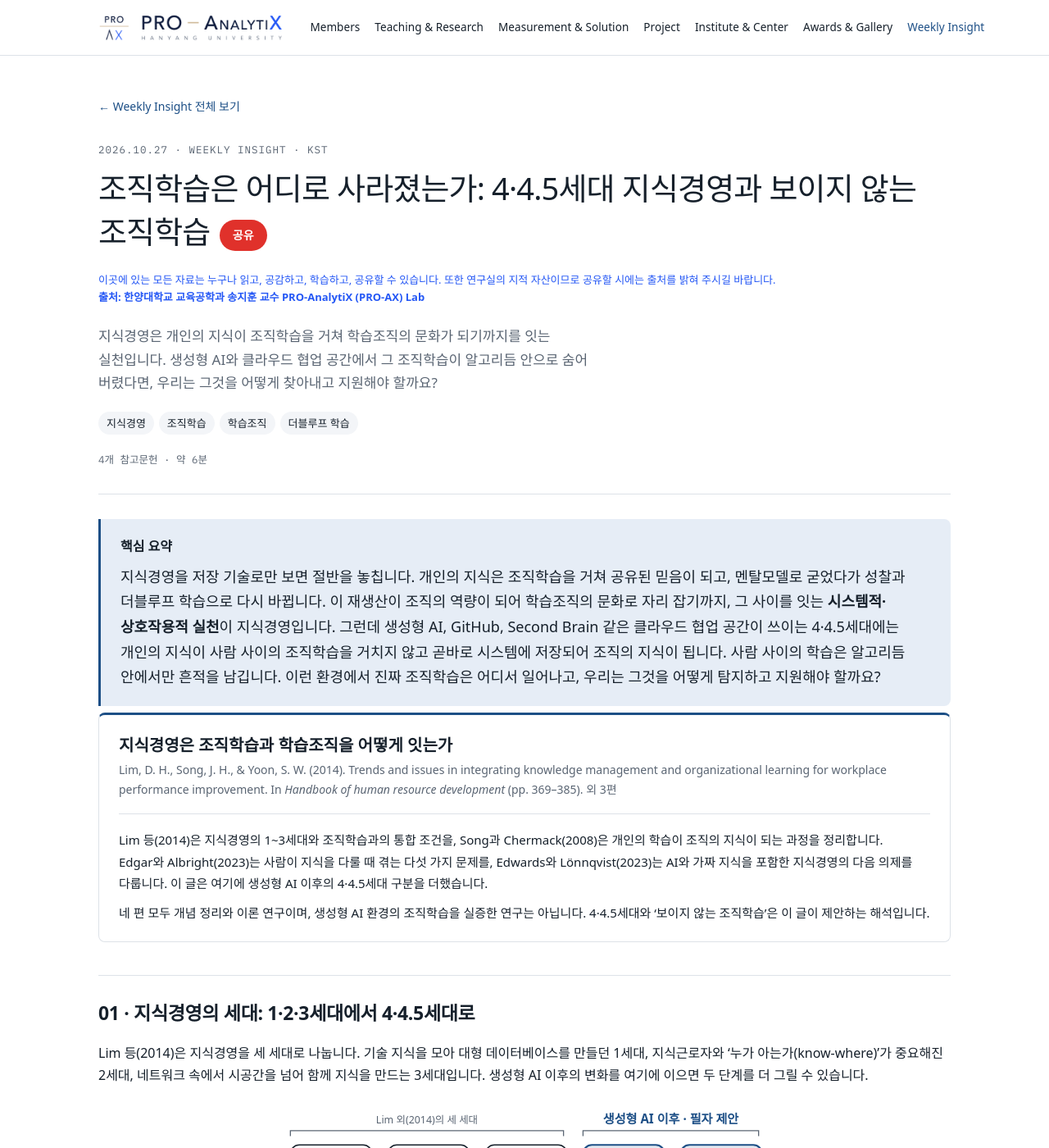
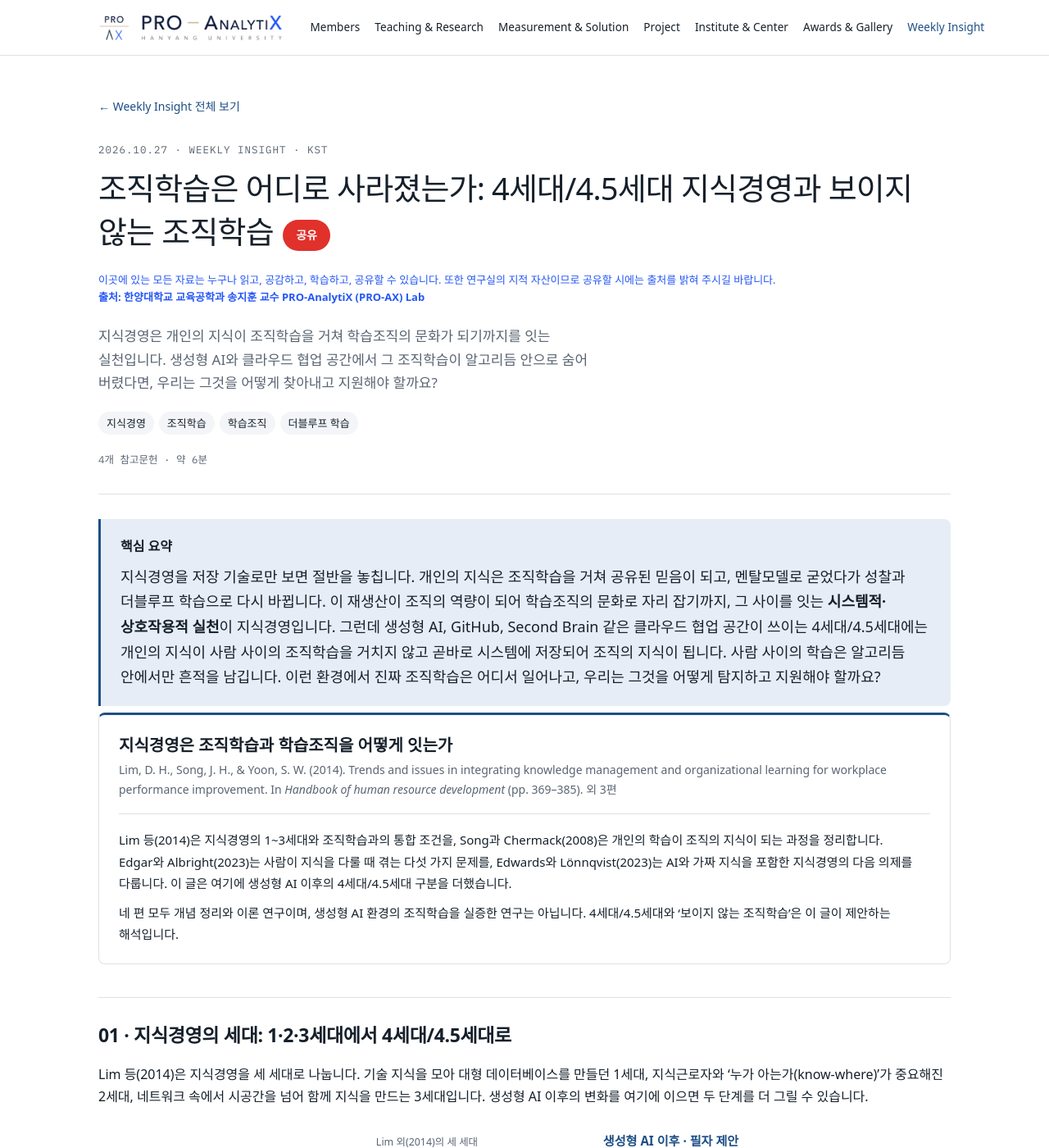
Before and after one commit to drsprolab/drsprolab.github.io, a Jekyll site: the page built from _insights/2026-10-27-knowledge-management-ai.md, in a window 1280 px wide and 1400 px high. Shown: the whole window at 82% size. Built offline with Jekyll 4.4.1, drawn with Linux system fonts in a browser that asks for light colours; some web fonts are replaced; some of the changed text lies outside the part shown.

Commit message:
Weekly Insight: 지식경영 글의 4·4.5세대 표기를 4세대/4.5세대로 변경
Co-Authored-By: Claude Opus 5.5 <noreply@anthropic.com>

```diff
--- a/_insights/2026-10-27-knowledge-management-ai.md
+++ b/_insights/2026-10-27-knowledge-management-ai.md
@@ -1,9 +1,9 @@
 ---
 layout: insight
-title: "조직학습은 어디로 사라졌는가: 4·4.5세대 지식경영과 보이지 않는 조직학습"
+title: "조직학습은 어디로 사라졌는가: 4세대/4.5세대 지식경영과 보이지 않는 조직학습"
 date: 2026-10-27 09:00:00 +0900
 summary: "지식경영은 개인의 지식이 조직학습을 거쳐 학습조직의 문화가 되기까지를 잇는 실천입니다. 생성형 AI와 클라우드 협업 공간에서 그 조직학습이 알고리듬 안으로 숨어 버렸다면, 우리는 그것을 어떻게 찾아내고 지원해야 할까요?"
-description: "2026년 10월 27일 Weekly Insight. Lim, Song, & Yoon(2014)의 지식경영 세대 구분과 KM–OL 통합 모형, Song & Chermack(2008)의 조직 지식 형성 과정, Edgar & Albright(2023), Edwards & Lönnqvist(2023)를 엮어 4·4.5세대 지식경영에서 조직학습이 어떻게 일어나고 어떻게 탐지·지원해야 하는지 다룹니다."
+description: "2026년 10월 27일 Weekly Insight. Lim, Song, & Yoon(2014)의 지식경영 세대 구분과 KM–OL 통합 모형, Song & Chermack(2008)의 조직 지식 형성 과정, Edgar & Albright(2023), Edwards & Lönnqvist(2023)를 엮어 4세대/4.5세대 지식경영에서 조직학습이 어떻게 일어나고 어떻게 탐지·지원해야 하는지 다룹니다."
 source_count: 4
 reading_minutes: 6
 topics: [지식경영, 조직학습, 학습조직, 더블루프 학습]
@@ -12,19 +12,19 @@ topics: [지식경영, 조직학습, 학습조직, 더블루프 학습]
 <div class="daily-takeaway" markdown="1">
 **핵심 요약**
 
-지식경영을 저장 기술로만 보면 절반을 놓칩니다. 개인의 지식은 조직학습을 거쳐 공유된 믿음이 되고, 멘탈모델로 굳었다가 성찰과 더블루프 학습으로 다시 바뀝니다. 이 재생산이 조직의 역량이 되어 학습조직의 문화로 자리 잡기까지, 그 사이를 잇는 **시스템적·상호작용적 실천**이 지식경영입니다. 그런데 생성형 AI, GitHub, Second Brain 같은 클라우드 협업 공간이 쓰이는 4·4.5세대에는 개인의 지식이 사람 사이의 조직학습을 거치지 않고 곧바로 시스템에 저장되어 조직의 지식이 됩니다. 사람 사이의 학습은 알고리듬 안에서만 흔적을 남깁니다. 이런 환경에서 진짜 조직학습은 어디서 일어나고, 우리는 그것을 어떻게 탐지하고 지원해야 할까요?
+지식경영을 저장 기술로만 보면 절반을 놓칩니다. 개인의 지식은 조직학습을 거쳐 공유된 믿음이 되고, 멘탈모델로 굳었다가 성찰과 더블루프 학습으로 다시 바뀝니다. 이 재생산이 조직의 역량이 되어 학습조직의 문화로 자리 잡기까지, 그 사이를 잇는 **시스템적·상호작용적 실천**이 지식경영입니다. 그런데 생성형 AI, GitHub, Second Brain 같은 클라우드 협업 공간이 쓰이는 4세대/4.5세대에는 개인의 지식이 사람 사이의 조직학습을 거치지 않고 곧바로 시스템에 저장되어 조직의 지식이 됩니다. 사람 사이의 학습은 알고리듬 안에서만 흔적을 남깁니다. 이런 환경에서 진짜 조직학습은 어디서 일어나고, 우리는 그것을 어떻게 탐지하고 지원해야 할까요?
 </div>
 
 <div class="daily-brief">
   <h3>지식경영은 조직학습과 학습조직을 어떻게 잇는가</h3>
   <p class="daily-brief-cite">Lim, D. H., Song, J. H., &amp; Yoon, S. W. (2014). Trends and issues in integrating knowledge management and organizational learning for workplace performance improvement. In <em>Handbook of human resource development</em> (pp. 369–385). 외 3편</p>
   <div class="daily-brief-body">
-    <p>Lim 등(2014)은 지식경영의 1~3세대와 조직학습과의 통합 조건을, Song과 Chermack(2008)은 개인의 학습이 조직의 지식이 되는 과정을 정리합니다. Edgar와 Albright(2023)는 사람이 지식을 다룰 때 겪는 다섯 가지 문제를, Edwards와 Lönnqvist(2023)는 AI와 가짜 지식을 포함한 지식경영의 다음 의제를 다룹니다. 이 글은 여기에 생성형 AI 이후의 4·4.5세대 구분을 더했습니다.</p>
-    <p>네 편 모두 개념 정리와 이론 연구이며, 생성형 AI 환경의 조직학습을 실증한 연구는 아닙니다. 4·4.5세대와 ‘보이지 않는 조직학습’은 이 글이 제안하는 해석입니다.</p>
+    <p>Lim 등(2014)은 지식경영의 1~3세대와 조직학습과의 통합 조건을, Song과 Chermack(2008)은 개인의 학습이 조직의 지식이 되는 과정을 정리합니다. Edgar와 Albright(2023)는 사람이 지식을 다룰 때 겪는 다섯 가지 문제를, Edwards와 Lönnqvist(2023)는 AI와 가짜 지식을 포함한 지식경영의 다음 의제를 다룹니다. 이 글은 여기에 생성형 AI 이후의 4세대/4.5세대 구분을 더했습니다.</p>
+    <p>네 편 모두 개념 정리와 이론 연구이며, 생성형 AI 환경의 조직학습을 실증한 연구는 아닙니다. 4세대/4.5세대와 ‘보이지 않는 조직학습’은 이 글이 제안하는 해석입니다.</p>
   </div>
 </div>
 
-## 01 · 지식경영의 세대: 1·2·3세대에서 4·4.5세대로
+## 01 · 지식경영의 세대: 1·2·3세대에서 4세대/4.5세대로
 
 Lim 등(2014)은 지식경영을 세 세대로 나눕니다. 기술 지식을 모아 대형 데이터베이스를 만들던 1세대, 지식근로자와 ‘누가 아는가(know-where)’가 중요해진 2세대, 네트워크 속에서 시공간을 넘어 함께 지식을 만드는 3세대입니다. 생성형 AI 이후의 변화를 여기에 이으면 두 단계를 더 그릴 수 있습니다.
 
@@ -126,7 +126,7 @@ Song과 Chermack(2008)에 따르면 조직의 지식은 개인의 학습 결과
 .km-br { fill: none; stroke: var(--muted); stroke-width: 1.2; }
 .km-fig figcaption { margin-top: 10px; font-size: 13px; color: var(--muted); line-height: 1.6; }
 </style>
-<svg viewBox="0 0 530 560" role="img" aria-label="두 경로의 비교. 위: 1~3세대에는 개인의 지식이 조직학습을 거쳐 멘탈모델로 굳고, 더블루프 학습으로 다시 바뀌며 학습조직 문화가 된다. 아래: 4·4.5세대에는 개인의 지식이 클라우드와 시스템에 바로 저장되어 조직의 지식이 되고, 사람 사이의 조직학습은 알고리듬 안에서만 흔적으로 보인다.">
+<svg viewBox="0 0 530 560" role="img" aria-label="두 경로의 비교. 위: 1~3세대에는 개인의 지식이 조직학습을 거쳐 멘탈모델로 굳고, 더블루프 학습으로 다시 바뀌며 학습조직 문화가 된다. 아래: 4세대/4.5세대에는 개인의 지식이 클라우드와 시스템에 바로 저장되어 조직의 지식이 되고, 사람 사이의 조직학습은 알고리듬 안에서만 흔적으로 보인다.">
 <defs><marker id="km-arrow" viewBox="0 0 10 10" refX="8" refY="5" markerWidth="7" markerHeight="7" orient="auto-start-reverse"><path class="km-ah" d="M0,0 L10,5 L0,10 z"/></marker></defs>
 <text class="km-hd" x="4" y="22">A · 1~3세대: 조직학습이 보이는 경로</text>
 <rect class="km-n" x="4" y="44" width="108" height="64" rx="10"/>
@@ -150,7 +150,7 @@ Song과 Chermack(2008)에 따르면 조직의 지식은 개인의 학습 결과
 <text class="km-kc" x="265" y="205" text-anchor="middle">학습조직 문화 · 다시 고칠 수 있는 역량</text>
 <text class="km-t" x="265" y="248" text-anchor="middle">지식경영 = 이 고리 전체를 잇는 시스템적·상호작용적 실천</text>
 <line class="km-ln" x1="4" y1="278" x2="526" y2="278" stroke-dasharray="2 6"/>
-<text class="km-hd" x="4" y="312">B · 4·4.5세대: 조직학습이 숨는 경로</text>
+<text class="km-hd" x="4" y="312">B · 4세대/4.5세대: 조직학습이 숨는 경로</text>
 <rect class="km-n" x="4" y="350" width="108" height="64" rx="10"/>
 <text class="km-k" x="58" y="378" text-anchor="middle">개인의 지식</text>
 <text class="km-t" x="58" y="400" text-anchor="middle">메모·커밋·질문</text>
@@ -166,10 +166,10 @@ Song과 Chermack(2008)에 따르면 조직의 지식은 개인의 학습 결과
 <text class="km-t" x="386" y="470" text-anchor="middle">로그와 버전 이력으로만 보임</text>
 <text class="km-kc" x="265" y="542" text-anchor="middle">진짜 조직학습은 어디서 일어나고, 어떻게 찾아 지원할까?</text>
 </svg>
-<figcaption id="km-fig-cap"><strong>그림 2.</strong> 조직학습이 보이는 경로와 숨는 경로. 위는 Song과 Chermack(2008)과 Lim 등(2014)을 바탕으로 한 고전적 흐름이고, 아래는 4·4.5세대에 개인의 지식이 사람 사이의 학습을 건너뛰고 시스템에 바로 저장되는 흐름입니다. 필자가 제안하는 개념도이며, 실증적으로 검증된 모형은 아닙니다.</figcaption>
+<figcaption id="km-fig-cap"><strong>그림 2.</strong> 조직학습이 보이는 경로와 숨는 경로. 위는 Song과 Chermack(2008)과 Lim 등(2014)을 바탕으로 한 고전적 흐름이고, 아래는 4세대/4.5세대에 개인의 지식이 사람 사이의 학습을 건너뛰고 시스템에 바로 저장되는 흐름입니다. 필자가 제안하는 개념도이며, 실증적으로 검증된 모형은 아닙니다.</figcaption>
 </figure>
 
-## 03 · 4·4.5세대, 조직학습이 보이지 않게 되었다
+## 03 · 4세대/4.5세대, 조직학습이 보이지 않게 되었다
 
 생성형 AI, GitHub, Second Brain 같은 클라우드 공유 협력 공간에서는 사정이 달라집니다. 개인이 적은 메모와 커밋이 곧바로 공유 저장소에 들어가고, AI는 그것을 찾아 재조합해 다른 사람의 질문에 답합니다. 개인의 지식이 사람 사이의 공유와 대화, 협상을 거치지 않고 바로 조직의 지식으로 저장되는 셈입니다.
 
```
